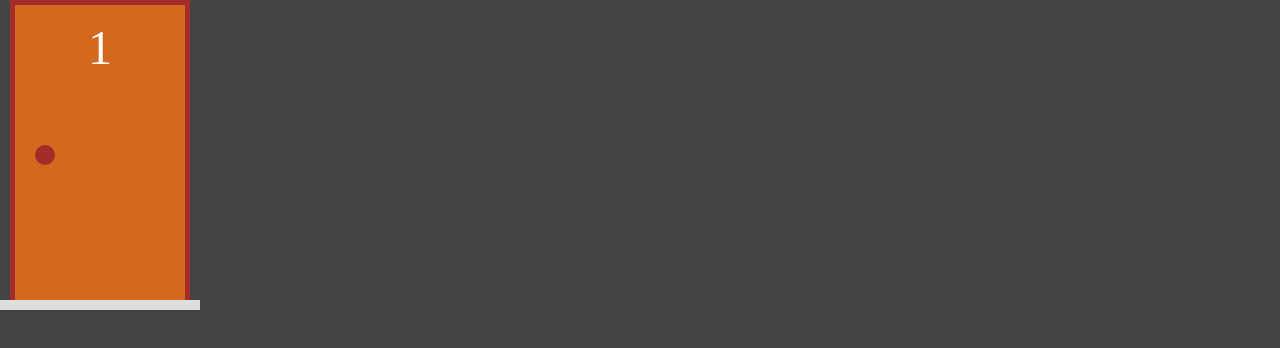
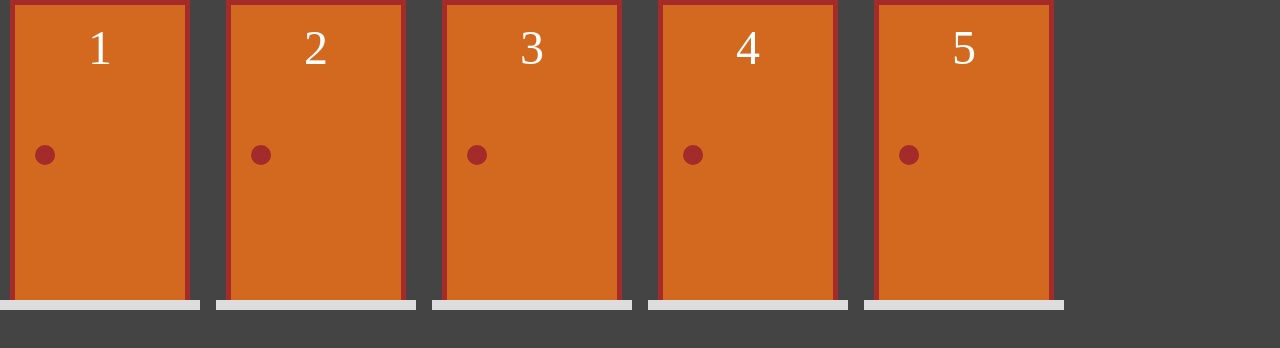
Before and after one commit to DiogoKenway/monty-hall, a Next.js app: page / in a window 1280 px wide. Shown: the top 348 px of the page. Built offline with nearby package versions, Linux system fonts and the light colour scheme.

Commit message:
update doors

```diff
--- a/src/functions/portas.ts
+++ b/src/functions/portas.ts
@@ -9,4 +9,16 @@ function criarPortas(qtde: number, selecionada: number) : PortaModel[] {
     });
 }
 
+export function atualizarPortas(portas: PortaModel[], portaModificada: PortaModel) : PortaModel [] {
+    return portas.map(portaAtual => {
+        const igualModificada = portaAtual.numero === portaModificada.numero;
+
+        if(igualModificada) {
+            return portaModificada;
+        } else {
+            return portaAtual;
+        }
+    })
+}
+
 export default criarPortas;
--- a/src/pages/index.tsx
+++ b/src/pages/index.tsx
@@ -7,13 +7,18 @@ import PortaModel from "../model/porta";
 export default function Home() {
 
   const [p1, setP1] = useState(new PortaModel(1));
+  const [portas, setPortas] = useState(criarPortas(5, 3));
 
-  console.log(
-  criarPortas(4, 3));
+  function renderizarPortas() {
+    return portas.map((porta, i) => (
+      <Porta key={porta.numero} value={porta} onChange={console.log
+      }/>
+    ))
+  }
 
   return (
     <div style={{ display: "flex", gap: "1rem"}}>
-      <Porta value={p1} onChange={novaPorta => setP1(novaPorta)}/>
+        {renderizarPortas()}
     </div>
   )
 }
```
